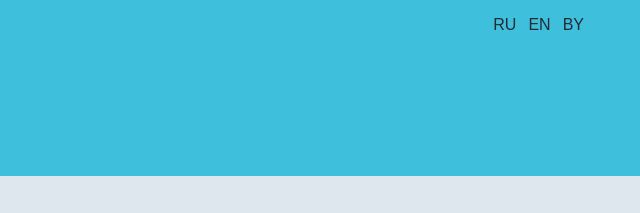
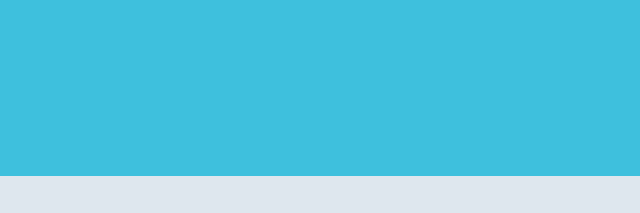
Before and after one commit to AlexandrTichon/RSS-stage-3-codejam, a website: page src/poet.html in a window 1280 px wide. Shown: the top 213 px of the page, 640-1280 px from the left. Drawn offline with Linux system fonts and the light colour scheme; files whose address does not match are found by name.

Commit message:
feat: fix poet.html

```diff
--- a/src/poet.html
+++ b/src/poet.html
@@ -11,10 +11,10 @@
 <body>
   <header class="page-header">
       <div class="container">
-          <div class="languages-buttons">
-            <button type="button" title="Russian">RU</button>
-            <button type="button" title="English">EN</button>
-            <button type="button" title="Belarussian">BY</button>
+          <div class="languages-buttons" style="margin-top: 30px">
+            <button type="button" title="Russian" style="display:none">RU</button>
+            <button type="button" title="English" style="display:none">EN</button>
+            <button type="button" title="Belarussian" style="display:none">BY</button>
           </div>
           <a href="./index.html">
             <h1>Портал "Культура Беларуси"</h1>
```
